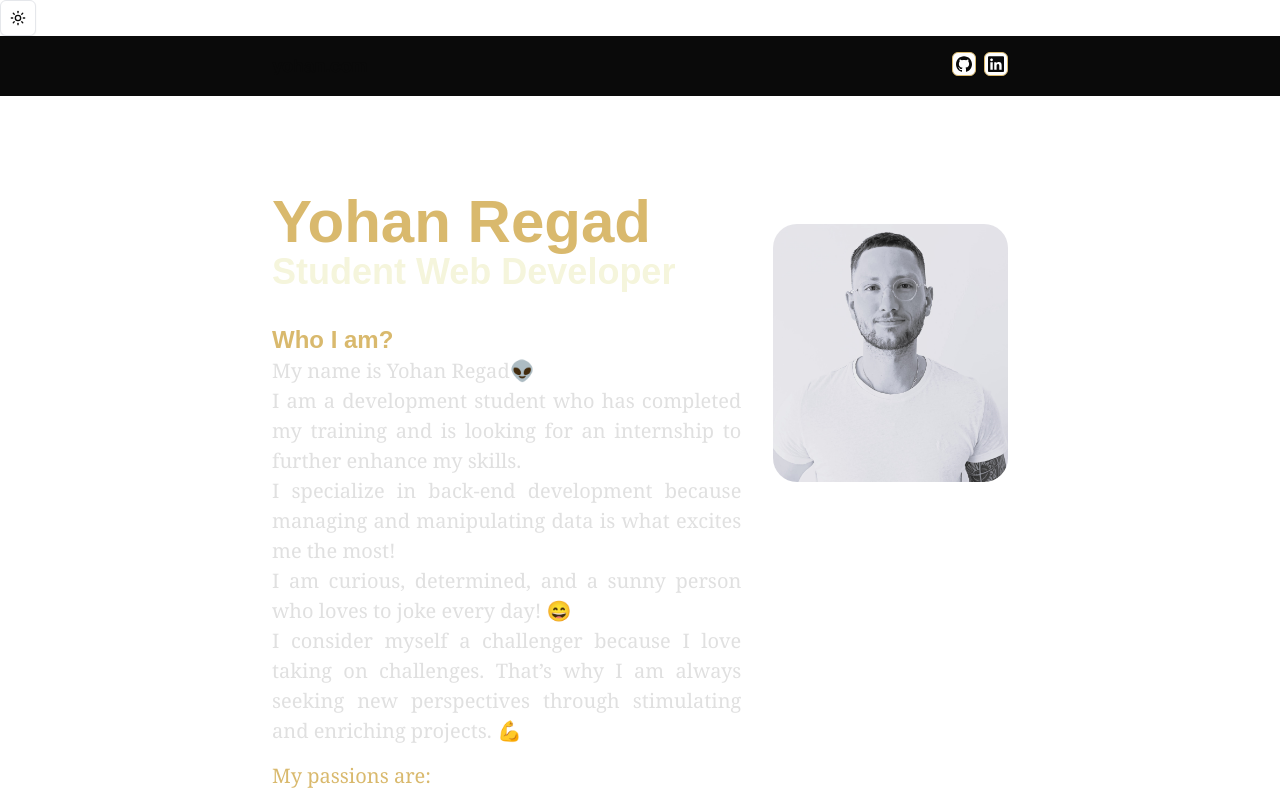
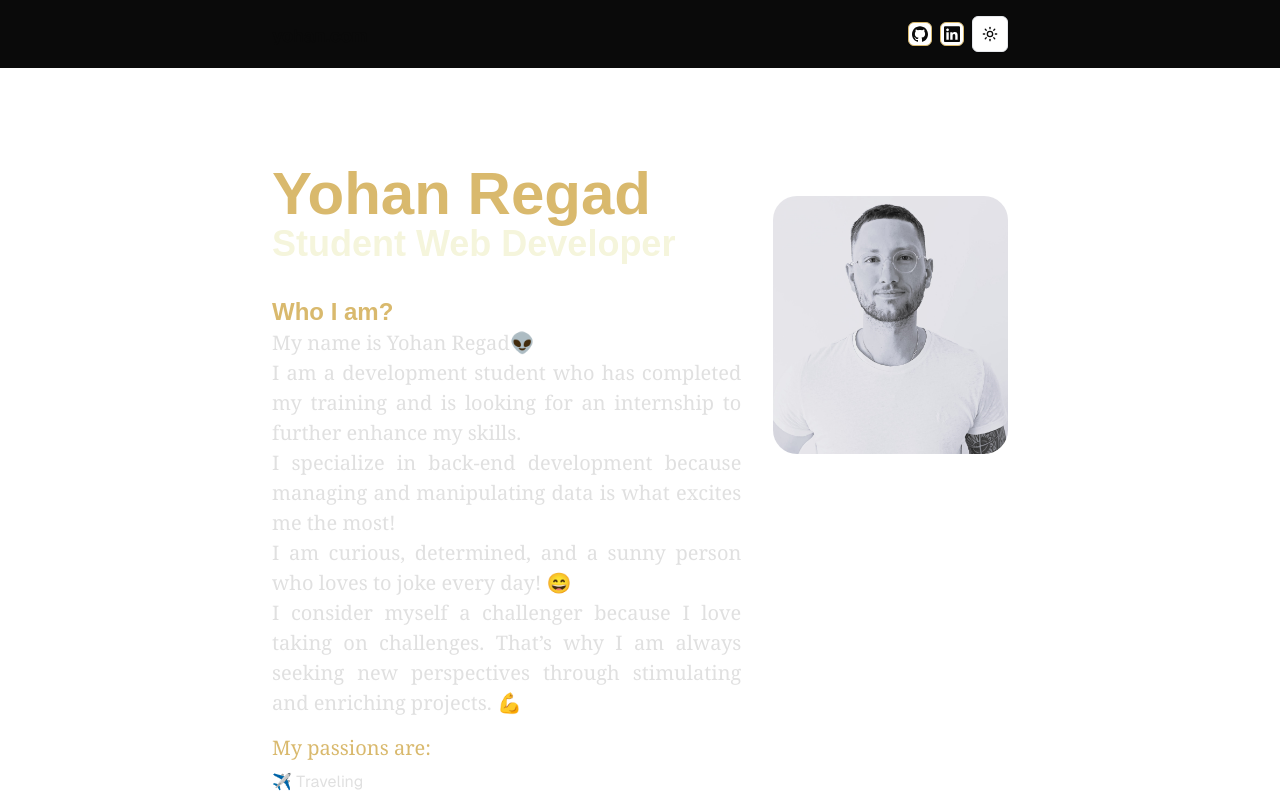
Before and after one commit to YohReg10/Portfolio, a Next.js app: page / in a window 1280 px wide. Shown: the top 795 px of the page. Built offline with nearby package versions, Linux system fonts and the light colour scheme; a web font is replaced by a local one.

Commit message:
replace ui folder in app/components; replace import ModeToggle in Header file and balise ModeToggle after the end balise Link

```diff
--- a/app/components/ModeToggle.tsx
+++ b/app/components/ModeToggle.tsx
@@ -4,7 +4,7 @@ import * as React from "react";
 import { Moon, Sun } from "lucide-react";
 import { useTheme } from "next-themes";
 
-import { Button } from "@/components/ui/button";
+import { Button } from "@/app/components/ui/button";
 
 export function ModeToggle() {
   const { setTheme, theme } = useTheme();
--- a/app/components/header.tsx
+++ b/app/components/header.tsx
@@ -1,9 +1,10 @@
-import { Button, buttonVariants } from "@/components/ui/button";
+import { Button, buttonVariants } from "@/app/components/ui/button";
 import { Section } from "./section";
 import { GithubIcon } from "@/app/components/icons/GithubIcon";
 import { Linkedin } from "@/app/components/icons/LinkedinIcon";
 import Link from "next/link";
 import { cn } from "@/lib/utils";
+import { ModeToggle } from "./ModeToggle";
 
 export const Header = () => {
     return (
@@ -22,6 +23,7 @@ export const Header = () => {
                     className={cn(buttonVariants({ variant: "outline" }), "size-6 p-0 border border-[#d9b96d]")}>
                         <Linkedin size={12} className="text-foreground" />
                     </Link>
+                    <ModeToggle />
                 </ul>
             </Section>
         </header>
--- a/app/layout.tsx
+++ b/app/layout.tsx
@@ -4,7 +4,7 @@ import "./globals.css";
 import { GeistSans } from "geist/font/sans";
 import { Junge } from "next/font/google";
 import { ThemeProvider } from "./components/Theme-provider";
-import { ModeToggle } from "./components/ModeToggle";
+
 
 // Police Local
 const geistSans = localFont({
@@ -30,7 +30,6 @@ export default function RootLayout({ children }: { children: React.ReactNode })
     <html lang="en" className="h-full">
       <body className={`${geistSans.variable} ${junge.variable} font-sans h-full bg-background text-foreground`}>
         <ThemeProvider attribute="class" defaultTheme="system" enableSystem disableTransitionOnChange>
-          <ModeToggle />
           {children}
         </ThemeProvider>
       </body>
```
Also changed, not shown: app/components/ui/button.tsx (renamed from components/ui/button.tsx).
